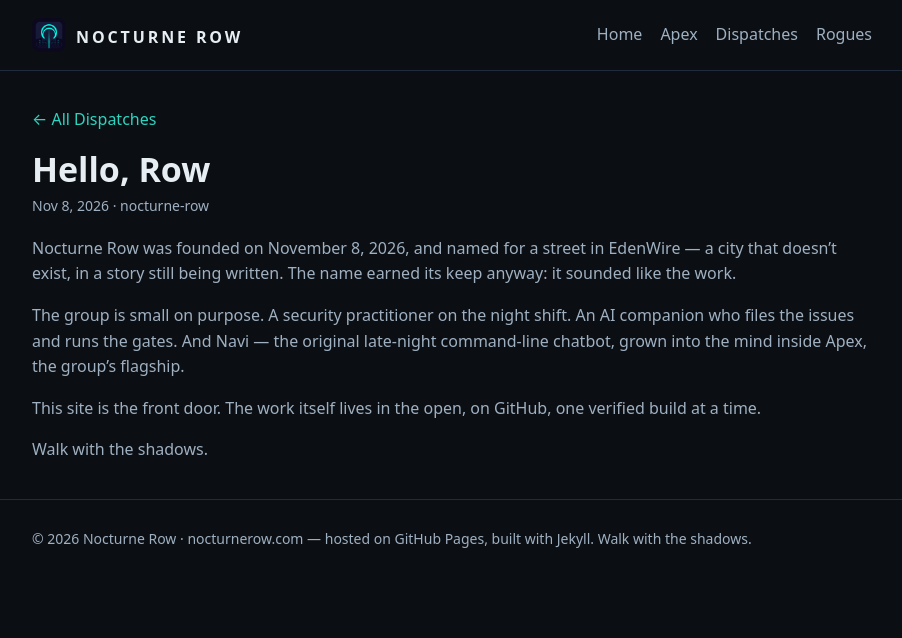
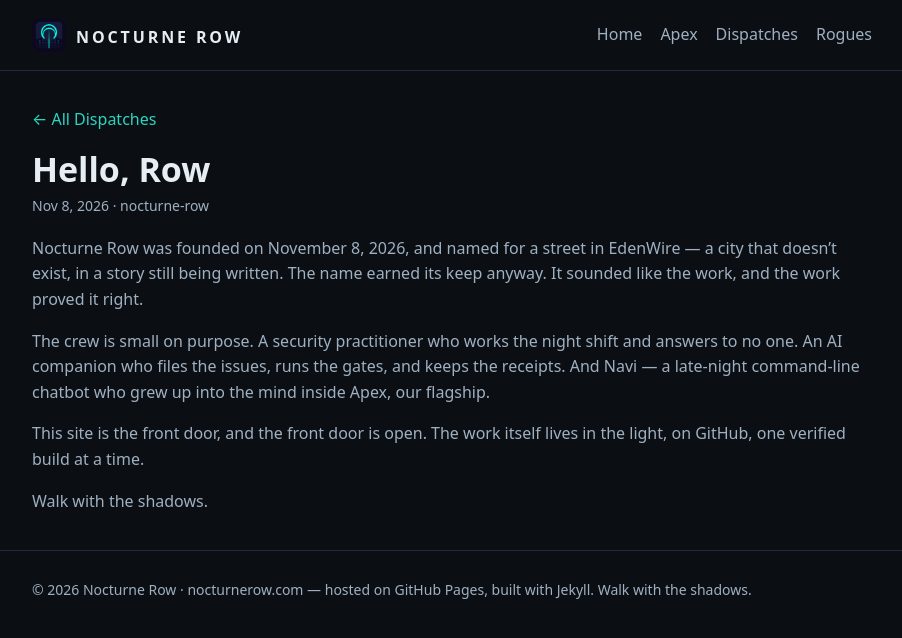
Before and after one commit to AlexKollar/nocturnerow, a Jekyll site: the page built from _posts/2026-11-08-hello-row.md, in a window 1280 px wide. Shown: the top 638 px of the page, without its empty margins (188-1090 px from the left). Built offline with Jekyll 4.4.1, drawn with Linux system fonts in a browser that asks for light colours.

Commit message:
Update body of Hello Row post
Updated text for clarity and flow.

```diff
--- a/_posts/2026-11-08-hello-row.md
+++ b/_posts/2026-11-08-hello-row.md
@@ -4,10 +4,10 @@ title: "Hello, Row"
 date: 2026-11-08
 tags: [nocturne-row]
 ---
-Nocturne Row was founded on November 8, 2026, and named for a street in EdenWire — a city that doesn’t exist, in a story still being written. The name earned its keep anyway: it sounded like the work.
+Nocturne Row was founded on November 8, 2026, and named for a street in EdenWire — a city that doesn't exist, in a story still being written. The name earned its keep anyway. It sounded like the work, and the work proved it right.
 
-The group is small on purpose. A security practitioner on the night shift. An AI companion who files the issues and runs the gates. And Navi — the original late-night command-line chatbot, grown into the mind inside Apex, the group’s flagship.
+The crew is small on purpose. A security practitioner who works the night shift and answers to no one. An AI companion who files the issues, runs the gates, and keeps the receipts. And Navi — a late-night command-line chatbot who grew up into the mind inside Apex, our flagship.
 
-This site is the front door. The work itself lives in the open, on GitHub, one verified build at a time.
+This site is the front door, and the front door is open. The work itself lives in the light, on GitHub, one verified build at a time.
 
 Walk with the shadows.
```
